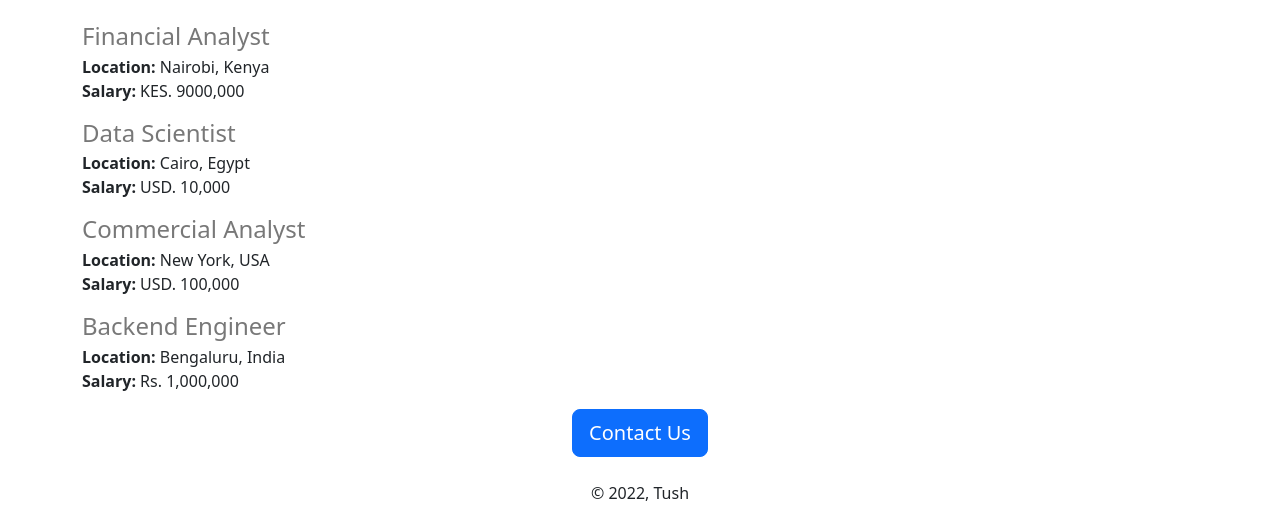
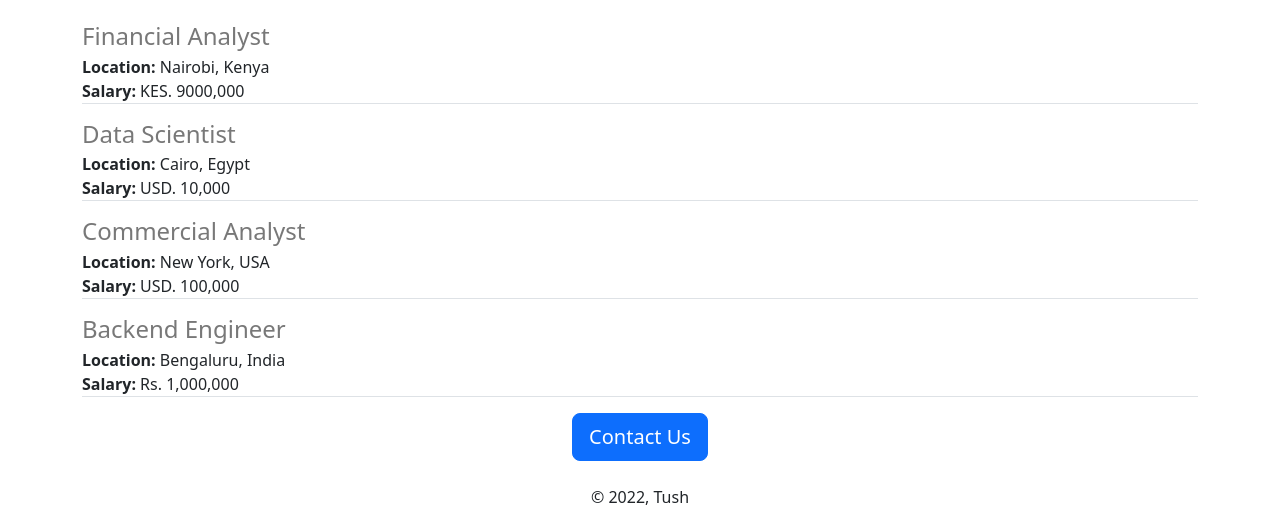
Before and after one commit to KiPTM/Tush_Careers, a Flask app: page / in a window 1280 px wide. Shown: the part 787-1312 px from the top of the page. Before the commit the page ends 1288 px from the top, so only its background shows below. Run offline with Flask 3, Linux system fonts and the light colour scheme.

Commit message:
Added border

```diff
--- a/templates/jobitem.html
+++ b/templates/jobitem.html
@@ -1,4 +1,4 @@
-<div style="margin-bottom:16px;">
+<div class="border-bottom" style="margin-bottom:16px;">
   <h4 style="color:rgb(120,120,120); margin-bottom:4px;">
     {{job['title']}} </h4>
   <div>
```
